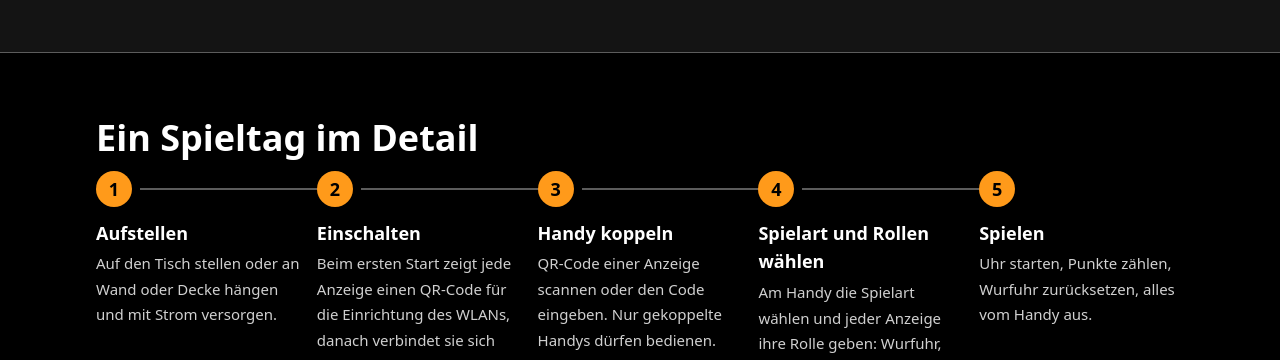
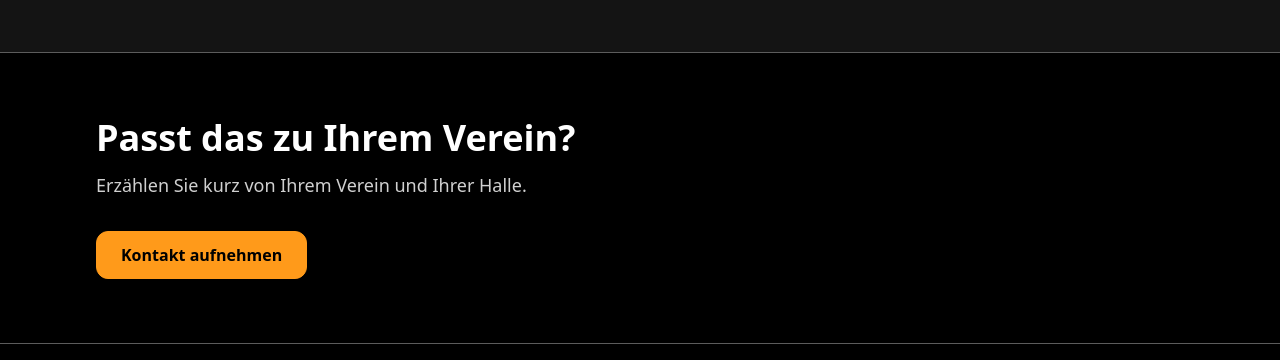
Before and after one commit to Smengerl/gamiq-site, an Eleventy site: page src/page.njk in a window 1280 px wide. Shown: the part 2516-2876 px from the top of the page. Built offline with nearby package versions, Linux system fonts and the light colour scheme; Eleventy itself is replaced by a stand-in of ours; files that its build step writes are made by us from their sources.

Commit message:
docs: drop the game day section from the features page
Co-Authored-By: Claude Sonnet 5.5 <noreply@anthropic.com>

```diff
--- a/src/_data/i18n/de.json
+++ b/src/_data/i18n/de.json
@@ -551,29 +551,6 @@
         ]
       }
     ],
-    "day_title": "Ein Spieltag im Detail",
-    "day": [
-      {
-        "t": "Aufstellen",
-        "d": "Auf den Tisch stellen oder an Wand oder Decke hängen und mit Strom versorgen."
-      },
-      {
-        "t": "Einschalten",
-        "d": "Beim ersten Start zeigt jede Anzeige einen QR-Code für die Einrichtung des WLANs, danach verbindet sie sich selbst. Die Anzeigen einer Halle bilden ein System."
-      },
-      {
-        "t": "Handy koppeln",
-        "d": "QR-Code einer Anzeige scannen oder den Code eingeben. Nur gekoppelte Handys dürfen bedienen."
-      },
-      {
-        "t": "Spielart und Rollen wählen",
-        "d": "Am Handy die Spielart wählen und jeder Anzeige ihre Rolle geben: Wurfuhr, Spielzeit, Punkte. Das geht auf der Seite, nicht an der Hardware."
-      },
-      {
-        "t": "Spielen",
-        "d": "Uhr starten, Punkte zählen, Wurfuhr zurücksetzen, alles vom Handy aus."
-      }
-    ],
     "cta_title": "Passt das zu Ihrem Verein?",
     "cta_text": "Erzählen Sie kurz von Ihrem Verein und Ihrer Halle.",
     "cta_btn": "Kontakt aufnehmen"
--- a/src/_data/i18n/en.json
+++ b/src/_data/i18n/en.json
@@ -551,29 +551,6 @@
         ]
       }
     ],
-    "day_title": "A game day in detail",
-    "day": [
-      {
-        "t": "Set up",
-        "d": "Put it on a table or hang it from a wall or ceiling, and give it power."
-      },
-      {
-        "t": "Switch on",
-        "d": "On first start each display shows a QR code for the Wi-Fi set-up, after that it connects by itself. The displays of a hall form one system."
-      },
-      {
-        "t": "Pair the phone",
-        "d": "Scan the QR code of a display or enter the code. Only paired phones may operate."
-      },
-      {
-        "t": "Choose game type and roles",
-        "d": "On the phone, pick the game type and give each display its role: shot clock, game clock, score. This is done on the page, not at the hardware."
-      },
-      {
-        "t": "Play",
-        "d": "Start the clock, count points, reset the shot clock, all from the phone."
-      }
-    ],
     "cta_title": "Does that fit your club?",
     "cta_text": "Tell us briefly about your club and your hall.",
     "cta_btn": "Get in touch"
--- a/src/_includes/pages/features.njk
+++ b/src/_includes/pages/features.njk
@@ -1,4 +1,3 @@
 <header class="pghead"><div class="wrap"><div class="eyebrow">{{ pg.eyebrow }}</div><h1 style="font-size:var(--fs-36)">{{ pg.title }}</h1><p class="lead">{{ pg.sub }}</p></div></header>
 {% for g in pg.groups %}<section{% if loop.index0 % 2 == 1 %} class="alt"{% endif %}><div class="wrap"><h2>{{ g.t }}</h2><div class="grid">{% for i in g.items %}<div class="card"><b>{{ i.t }}</b><p>{{ i.d }}</p></div>{% endfor %}</div></div></section>
-{% endfor %}<section{% if pg.groups | length % 2 == 1 %} class="alt"{% endif %}><div class="wrap"><h2>{{ pg.day_title }}</h2><ol class="steps five">{% for i in pg.day %}<li><b>{{ i.t }}</b><span>{{ i.d }}</span></li>{% endfor %}</ol></div></section>
-<section{% if pg.groups | length % 2 == 0 %} class="alt"{% endif %}><div class="wrap"><h2>{{ pg.cta_title }}</h2><p class="sub">{{ pg.cta_text }}</p><a class="btn p" href="../#kontakt">{{ pg.cta_btn }}</a></div></section>
+{% endfor %}<section{% if pg.groups | length % 2 == 1 %} class="alt"{% endif %}><div class="wrap"><h2>{{ pg.cta_title }}</h2><p class="sub">{{ pg.cta_text }}</p><a class="btn p" href="../#kontakt">{{ pg.cta_btn }}</a></div></section>
```
